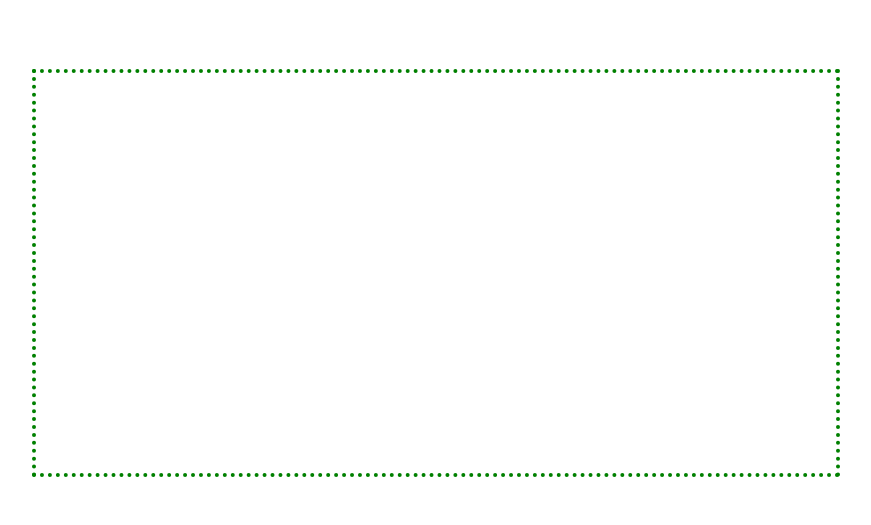
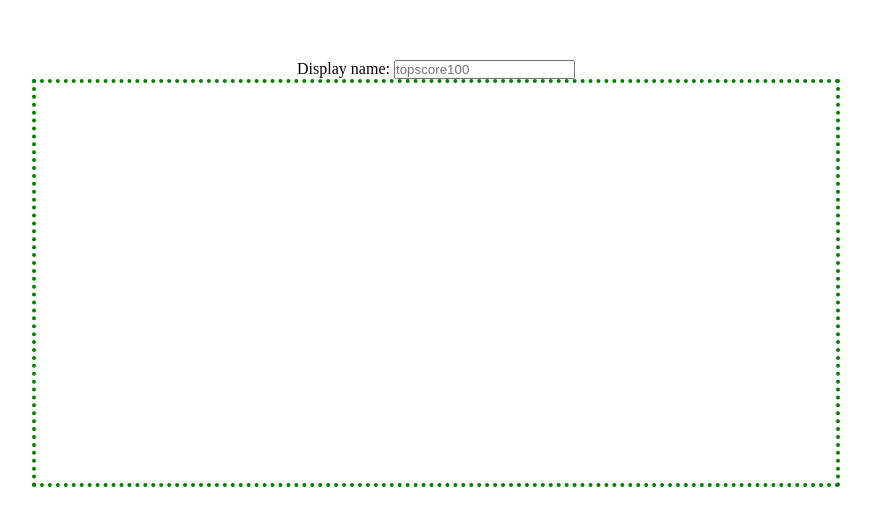
Before and after one commit to ArmyaAli/Squirrel-Glider1012, a plain HTML site: page index.html in a window 1280 px wide. Shown: the part 127-652 px from the top of the page, without its empty margins (204-1075 px from the left). Drawn offline with Linux system fonts and the light colour scheme.

Commit message:
added display name input, basic styling for it and changed title of page

```diff
--- a/index.html
+++ b/index.html
@@ -5,7 +5,8 @@
     <meta charset="UTF-8">
     <meta http-equiv="X-UA-Compatible" content="IE=edge">
     <meta name="viewport" content="width=device-width, initial-scale=1.0">
-    <title>Game</title>
+    <link rel="stylesheet" href="./styles/index.css">
+    <title>Squirrel Glider</title>
 </head>
 <style>
     * {
@@ -17,6 +18,7 @@
         height: 100vh;
         width: 100vw;
         display: flex;
+        flex-direction: column;
         align-items: center;
         justify-content: center;
     }
@@ -29,6 +31,10 @@
 </style>
 
 <body>
+    <div class="name-input">
+        <label class="name-input-text" for="">Display name: </label>
+        <input class="name-input-elm" placeholder="topscore100" type="text" />
+    </div>
     <canvas id="canvas"></canvas>
 </body>
 <script src="./game/main.js"></script>
```
